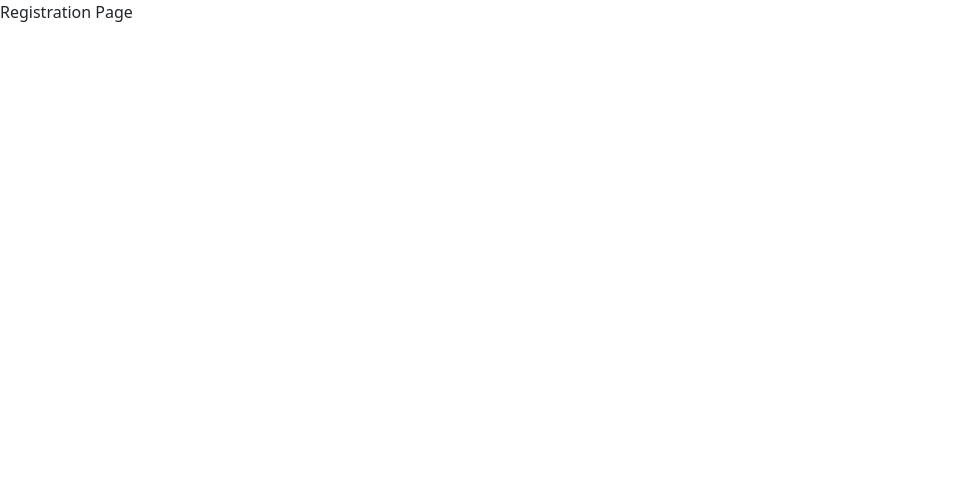
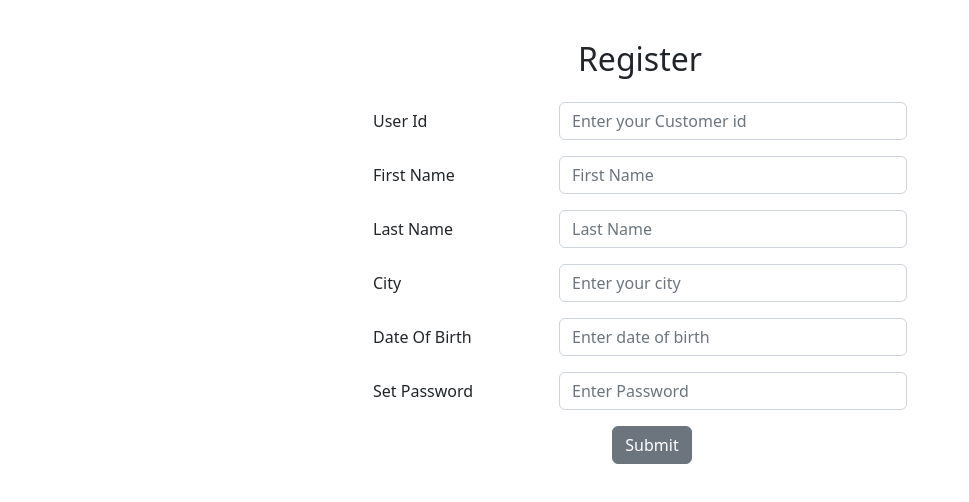
Before and after one commit to Naveen219/Bank-User-Management-System, a React (Create React App) app: page /register in a window 1280 px wide. Shown: the top 502 px of the page, without its empty margins (0-969 px from the left). Built offline with nearby package versions, Linux system fonts and the light colour scheme.

Commit message:
added registration page

```diff
--- a/src/App.js
+++ b/src/App.js
@@ -4,13 +4,13 @@ import { BrowserRouter as Router, Routes, Route, Link } from "react-router-dom";
 import Login from "./Components/Login";
 import Menu from './Components/Menu';
 import Register from './Components/Register';
+import Header from './Components/Header';
 function App() {
   return (
     <>
     <Router>
-
         <Routes>
-          <Route path="/login" element={<Login />}></Route>
+          <Route path="/" element={<Login />}></Route>
           <Route path='/register' element={<Register/>}></Route>
           <Route path='/menu' element={<Menu/>}></Route>
         </Routes>
--- /dev/null
+++ b/src/Components/Header.js
@@ -0,0 +1,11 @@
+import React from 'react'
+
+const Header = () => {
+  return (
+    <div>
+      <h3 className='text-center bg-light'>Global Bank User Management Application</h3>
+    </div>
+  )
+}
+
+export default Header
--- a/src/Components/Register.js
+++ b/src/Components/Register.js
@@ -1,10 +1,155 @@
-import React from 'react'
+import React,{useState,useEffect} from 'react'
+import { useNavigate } from "react-router-dom";
+import axios from "axios";
+import {
+  Container,
+  Form,
+  FormGroup,
+  Input,
+  Label,
+  Col,
+  FormText,
+  Button,
+} from "reactstrap";
 
 const Register = () => {
+    const [userid, setuserid] = useState("");
+    const [password, setpassword] = useState("");
+    const [firstname, setfirstname] = useState("");
+    const [lastname, setlastname] = useState("");
+    const [city, setcity] = useState("");
+    const [dob, setdob] = useState("");
   return (
-    <div>
-      Registration Page
-    </div>
+    <Container className="p-4">
+      <h2 className="text-center py-3">Register</h2>
+      <Form>
+        <FormGroup row>
+          <Col lg={3}></Col>
+          <Label for="userid" sm={3} lg={2}>
+            User Id
+          </Label>
+          <Col sm={9} lg={4}>
+            <Input
+              id="userid"
+              name="userid"
+              placeholder="Enter your Customer id"
+              value={userid}
+              onChange={(e)=>{
+                setuserid(e.target.value);
+              }}
+              type="text"
+            />
+          </Col>
+          <Col lg={3}></Col>
+        </FormGroup>
+        <FormGroup row>
+          <Col lg={3}></Col>
+          <Label for="firstname" sm={3} lg={2}>
+            First Name
+          </Label>
+
+          <Col sm={9} lg={4}>
+            <Input
+              id="firstname"
+              name="firstname"
+              placeholder="First Name"
+              value={firstname}
+              onChange={(e)=>{
+                setfirstname(e.target.value);
+              }}
+              type="text"
+            />
+          </Col>
+          <Col lg={3}></Col>
+        </FormGroup>
+        <FormGroup row>
+          <Col lg={3}></Col>
+          <Label for="lastname" sm={3} lg={2}>
+            Last Name
+          </Label>
+
+          <Col sm={9} lg={4}>
+            <Input
+              id="lastname"
+              name="lastname"
+              placeholder="Last Name"
+              value={lastname}
+              onChange={(e)=>{
+                setlastname(e.target.value);
+              }}
+              type="text"
+            />
+          </Col>
+          <Col lg={3}></Col>
+        </FormGroup>
+        <FormGroup row>
+          <Col lg={3}></Col>
+          <Label for="city" sm={3} lg={2}>
+            City
+          </Label>
+
+          <Col sm={9} lg={4}>
+            <Input
+              id="city"
+              name="city"
+              placeholder="Enter your city"
+              value={city}
+              onChange={(e)=>{
+                setcity(e.target.value);
+              }}
+              type="text"
+            />
+          </Col>
+          <Col lg={3}></Col>
+        </FormGroup>
+        <FormGroup row>
+          <Col lg={3}></Col>
+          <Label for="dob" sm={3} lg={2}>
+            Date Of Birth
+          </Label>
+
+          <Col sm={9} lg={4}>
+            <Input
+              id="dob"
+              name="dob"
+              placeholder="Enter date of birth"
+              value={dob}
+              onChange={(e)=>{
+                setdob(e.target.value);
+              }}
+              type="text"
+            />
+          </Col>
+          <Col lg={3}></Col>
+        </FormGroup>
+        <FormGroup row>
+          <Col lg={3}></Col>
+          <Label for="password" sm={3} lg={2}>
+           Set Password
+          </Label>
+
+          <Col sm={9} lg={4}>
+            <Input
+              id="password"
+              name="password"
+              placeholder="Enter Password"
+              value={password}
+              onChange={(e)=>{
+                setpassword(e.target.value);
+
+              }}
+              type="password"
+            />
+          </Col>
+          <Col lg={3}></Col>
+        </FormGroup>
+        <FormGroup check row>
+          <Col className="d-flex justify-content-center">
+            <Button>Submit</Button>
+          </Col>
+        </FormGroup>
+      </Form>
+    </Container>
   )
 }
 
```
